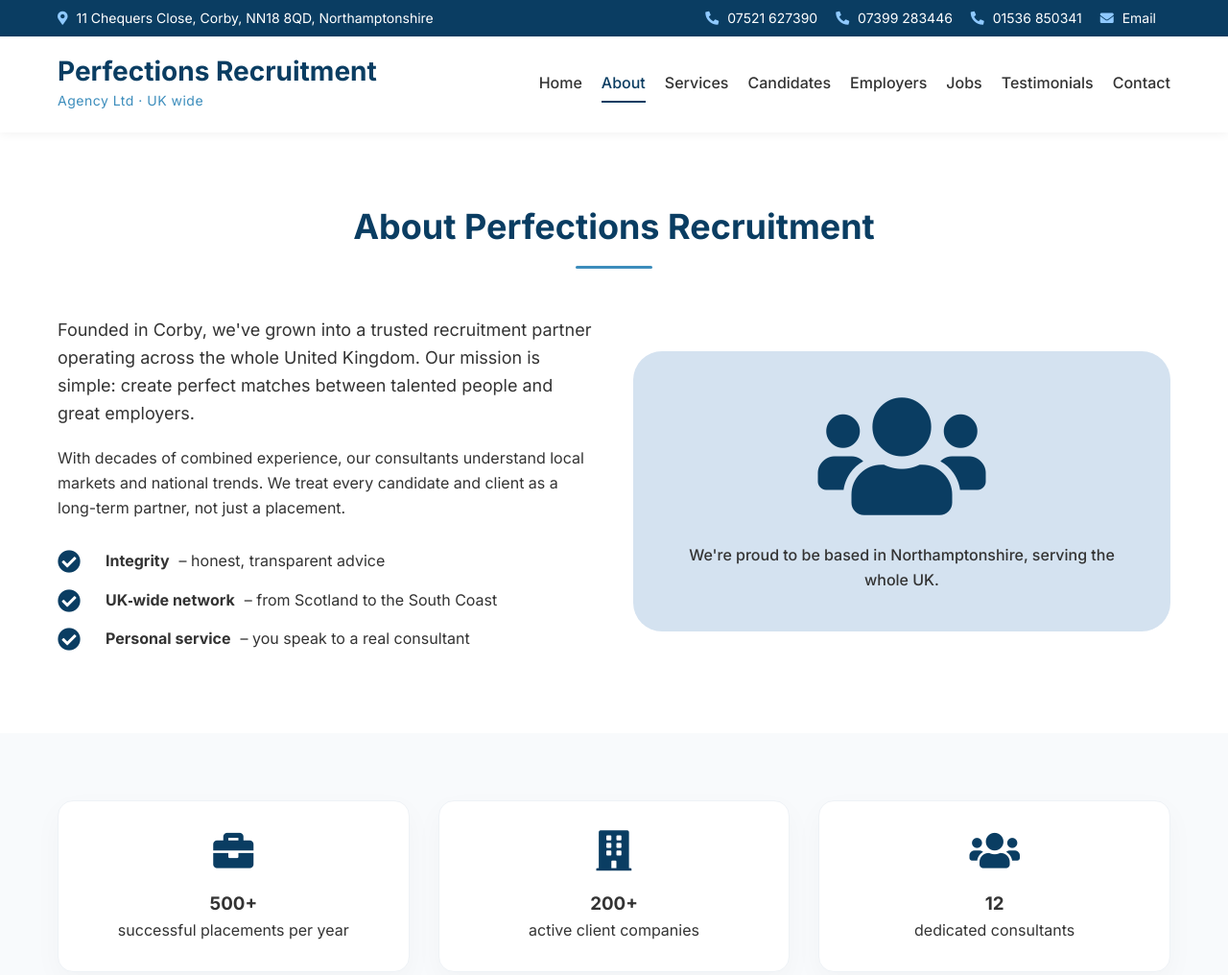
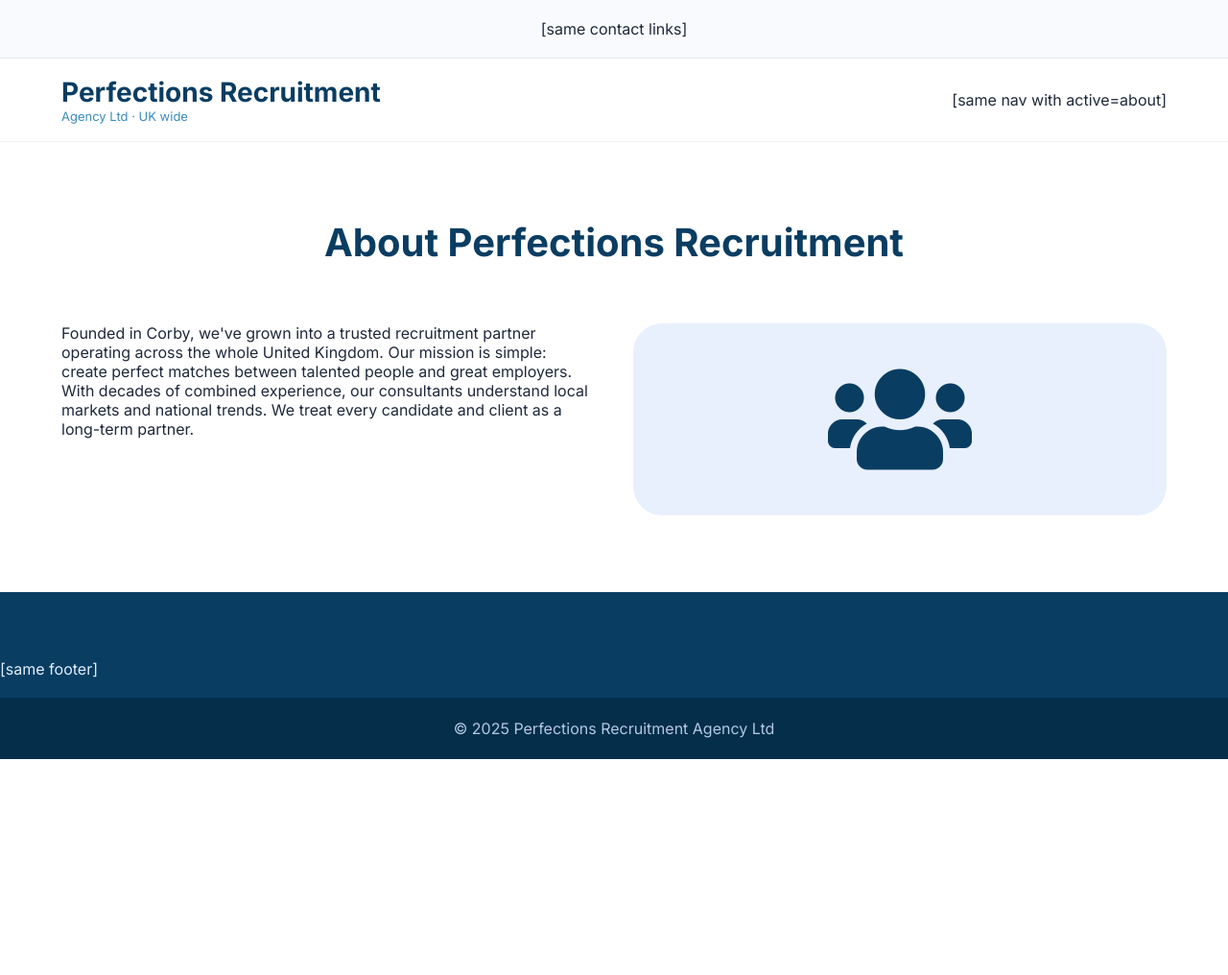
Before and after one commit to delux1000/Pfff, a website: page public/about.html in a window 1280 px wide. Shown: the top 1016 px of the page at 96% size. After the commit the page ends 800 px from the top, so only its background shows below. Drawn offline with Linux system fonts and the light colour scheme.

Commit message:
Update about.html

```diff
--- a/public/about.html
+++ b/public/about.html
@@ -2,128 +2,42 @@
 <html lang="en">
 <head>
   <meta charset="UTF-8">
-  <meta name="viewport" content="width=device-width, initial-scale=1.0">
-  <title>About Us - Perfections Recruitment Agency Ltd</title>
-  <!-- Google Fonts & Font Awesome -->
-  <link rel="preconnect" href="https://fonts.googleapis.com">
-  <link rel="preconnect" href="https://fonts.gstatic.com" crossorigin>
-  <link href="https://fonts.googleapis.com/css2?family=Inter:opsz,wght@14..32,400;14..32,500;14..32,600;14..32,700&display=swap" rel="stylesheet">
+  <title>About Us – Perfections Recruitment</title>
   <link rel="stylesheet" href="https://cdnjs.cloudflare.com/ajax/libs/font-awesome/5.15.4/css/all.min.css">
+  <link href="https://fonts.googleapis.com/css2?family=Inter:wght@400;500;600;700&display=swap" rel="stylesheet">
   <style>
     * { margin: 0; padding: 0; box-sizing: border-box; }
-    body { font-family: 'Inter', sans-serif; color: #333; line-height: 1.6; background: #fff; }
-    .top-bar { background: #0A3D62; color: white; padding: 8px 0; font-size: 14px; }
-    .top-bar .container { display: flex; justify-content: space-between; flex-wrap: wrap; gap: 10px; max-width: 1200px; margin: 0 auto; padding: 0 20px; }
-    .top-bar a { color: white; text-decoration: none; margin-right: 15px; white-space: nowrap; }
-    .top-bar i { margin-right: 5px; color: #8fc9ff; }
-    .container { max-width: 1200px; margin: 0 auto; padding: 0 20px; }
-    .main-header { background: white; box-shadow: 0 2px 10px rgba(0,0,0,0.05); padding: 20px 0; position: sticky; top: 0; z-index: 10; }
-    .main-header .container { display: flex; justify-content: space-between; align-items: center; flex-wrap: wrap; gap: 15px; max-width: 1200px; margin: 0 auto; padding: 0 20px; }
-    .logo h1 { font-size: 28px; font-weight: 700; color: #0A3D62; margin: 0; line-height: 1.2; }
-    .logo span { font-size: 14px; color: #3c8dbc; font-weight: 400; letter-spacing: 0.5px; }
+    body { font-family: 'Inter', sans-serif; color: #1e293b; }
+    .container { max-width: 1200px; margin: 0 auto; padding: 0 24px; }
+    .main-header { background: white; padding: 18px 0; border-bottom: 1px solid #edf2f7; }
+    .main-header .container { display: flex; justify-content: space-between; align-items: center; flex-wrap: wrap; }
+    .logo h1 { font-size: 28px; color: #0A3D62; }
+    .logo span { font-size: 13px; color: #3c8dbc; display: block; }
     .nav { display: flex; gap: 20px; flex-wrap: wrap; }
-    .nav a { color: #333; text-decoration: none; font-weight: 500; padding: 5px 0; transition: 0.3s; border-bottom: 2px solid transparent; }
+    .nav a { color: #2d3c4c; font-weight: 500; text-decoration: none; padding: 6px 0; border-bottom: 2px solid transparent; }
     .nav a:hover, .nav a.active { color: #0A3D62; border-bottom-color: #0A3D62; }
-    .btn { background: #0A3D62; color: white; padding: 10px 24px; border-radius: 30px; text-decoration: none; display: inline-block; font-weight: 600; transition: 0.3s; border: none; cursor: pointer; font-size: 16px; }
-    .btn:hover { background: #1f5a88; transform: translateY(-2px); box-shadow: 0 4px 12px rgba(10,61,98,0.2); }
-    .section { padding: 70px 0; }
-    .section-title { text-align: center; margin-bottom: 50px; }
-    .section-title h2 { font-size: 36px; color: #0A3D62; position: relative; display: inline-block; padding-bottom: 15px; }
-    .section-title h2::after { content: ''; position: absolute; bottom: 0; left: 50%; transform: translateX(-50%); width: 80px; height: 3px; background: #3c8dbc; border-radius: 2px; }
-    .grid-2 { display: grid; grid-template-columns: repeat(auto-fit, minmax(350px, 1fr)); gap: 40px; align-items: center; }
-    .grid-3 { display: grid; grid-template-columns: repeat(auto-fit, minmax(280px, 1fr)); gap: 30px; }
-    .card { background: white; border-radius: 16px; padding: 30px; box-shadow: 0 10px 30px rgba(0,0,0,0.03); transition: 0.3s; border: 1px solid #eef2f6; }
-    .card i { font-size: 42px; color: #0A3D62; margin-bottom: 20px; }
-    .footer { background: #0A3D62; color: #e0eefb; padding: 60px 0 20px; }
-    .footer .container { display: grid; grid-template-columns: repeat(auto-fit, minmax(220px, 1fr)); gap: 40px; max-width: 1200px; margin: 0 auto; padding: 0 20px; }
-    .footer h4 { color: white; margin-bottom: 25px; font-size: 18px; border-bottom: 1px solid #3c8dbc; padding-bottom: 10px; }
-    .footer ul { list-style: none; }
-    .footer li { margin-bottom: 12px; }
-    .footer a { color: #e0eefb; text-decoration: none; transition: 0.2s; }
-    .footer a:hover { color: white; padding-left: 5px; }
-    .footer i { margin-right: 12px; color: #8fc9ff; width: 20px; }
-    .footer .contact-info p { margin-bottom: 10px; }
-    .copyright { background: #052e4a; color: #bbd6f0; text-align: center; padding: 18px 0; font-size: 14px; }
-    .values-list li { margin-bottom: 15px; display: flex; align-items: center; gap: 10px; }
-    .values-list i { color: #0A3D62; font-size: 24px; width: 40px; }
-    @media (max-width: 768px) { .nav { justify-content: center; } .logo { text-align: center; width: 100%; } }
+    .btn { background: #0A3D62; color: white; padding: 12px 30px; border-radius: 40px; text-decoration: none; display: inline-block; font-weight: 600; }
+    .section { padding: 80px 0; }
+    .section-title { text-align: center; margin-bottom: 60px; }
+    .section-title h2 { font-size: 40px; color: #0A3D62; }
+    .grid-2 { display: grid; grid-template-columns: repeat(auto-fit, minmax(300px, 1fr)); gap: 40px; }
+    .contact-row { background: #f8fafd; padding: 20px 0; border-bottom: 1px solid #e2e8f0; }
+    .contact-row .container { display: flex; justify-content: center; gap: 30px; flex-wrap: wrap; }
+    .contact-row a { color: #0A3D62; font-weight: 500; text-decoration: none; }
+    .contact-row i { margin-right: 8px; color: #3c8dbc; }
+    .footer { background: #0A3D62; color: #e0eefb; padding: 70px 0 20px; }
+    .footer .container { display: grid; grid-template-columns: repeat(auto-fit, minmax(200px, 1fr)); gap: 40px; }
+    .footer h4 { color: white; border-bottom: 1px solid #3c8dbc; padding-bottom: 12px; }
+    .footer a { color: #e0eefb; text-decoration: none; }
+    .copyright { background: #052e4a; color: #b0c9e5; text-align: center; padding: 22px 0; }
+    @media (max-width: 768px) { .nav { justify-content: center; } }
   </style>
 </head>
 <body>
-  <!-- top contact bar (identical on all pages) -->
-  <div class="top-bar">
-    <div class="container">
-      <div><i class="fas fa-map-marker-alt"></i> 11 Chequers Close, Corby, NN18 8QD, Northamptonshire</div>
-      <div>
-        <a href="tel:07521627390"><i class="fas fa-phone-alt"></i> 07521 627390</a>
-        <a href="tel:07399283446"><i class="fas fa-phone-alt"></i> 07399 283446</a>
-        <a href="tel:01536850341"><i class="fas fa-phone-alt"></i> 01536 850341</a>
-        <a href="mailto:Akinkunmiokuseinde@gmail.com"><i class="fas fa-envelope"></i> Email</a>
-      </div>
-    </div>
-  </div>
-
-  <!-- header & navigation (same nav) -->
-  <header class="main-header">
-    <div class="container">
-      <div class="logo">
-        <h1>Perfections Recruitment</h1>
-        <span>Agency Ltd · UK wide</span>
-      </div>
-      <nav class="nav">
-        <a href="index.html">Home</a>
-        <a href="about.html" class="active">About</a>
-        <a href="services.html">Services</a>
-        <a href="candidates.html">Candidates</a>
-        <a href="employers.html">Employers</a>
-        <a href="jobs.html">Jobs</a>
-        <a href="testimonials.html">Testimonials</a>
-        <a href="contact.html">Contact</a>
-      </nav>
-    </div>
-  </header>
-
-  <!-- ABOUT PAGE CONTENT -->
-  <section class="section">
-    <div class="container">
-      <div class="section-title"><h2>About Perfections Recruitment</h2></div>
-      <div class="grid-2">
-        <div>
-          <p style="font-size: 18px; margin-bottom: 20px;">Founded in Corby, we've grown into a trusted recruitment partner operating across the whole United Kingdom. Our mission is simple: create perfect matches between talented people and great employers.</p>
-          <p style="margin-bottom: 20px;">With decades of combined experience, our consultants understand local markets and national trends. We treat every candidate and client as a long-term partner, not just a placement.</p>
-          <ul class="values-list" style="list-style: none; margin-top: 30px;">
-            <li><i class="fas fa-check-circle"></i> <strong>Integrity</strong> – honest, transparent advice</li>
-            <li><i class="fas fa-check-circle"></i> <strong>UK‑wide network</strong> – from Scotland to the South Coast</li>
-            <li><i class="fas fa-check-circle"></i> <strong>Personal service</strong> – you speak to a real consultant</li>
-          </ul>
-        </div>
-        <div style="background: #d4e2f0; border-radius: 30px; padding: 40px; text-align: center;">
-          <i class="fas fa-users" style="font-size: 140px; color: #0A3D62;"></i>
-          <p style="margin-top: 20px; font-weight: 500;">We're proud to be based in Northamptonshire, serving the whole UK.</p>
-        </div>
-      </div>
-    </div>
-  </section>
-
-  <!-- team / stats -->
-  <section class="section bg-light" style="background: #f8fafc;">
-    <div class="container">
-      <div class="grid-3">
-        <div class="card" style="text-align: center;"><i class="fas fa-briefcase"></i><h3>500+</h3><p>successful placements per year</p></div>
-        <div class="card" style="text-align: center;"><i class="fas fa-building"></i><h3>200+</h3><p>active client companies</p></div>
-        <div class="card" style="text-align: center;"><i class="fas fa-users"></i><h3>12</h3><p>dedicated consultants</p></div>
-      </div>
-    </div>
-  </section>
-
-  <!-- footer (same as home) -->
-  <footer class="footer">
-    <div class="container">
-      <div><h4>Perfections Recruitment</h4><p>Your trusted recruitment partner, based in Corby and operating across the United Kingdom.</p></div>
-      <div><h4>Quick links</h4><ul><li><a href="about.html">About us</a></li><li><a href="services.html">Services</a></li><li><a href="candidates.html">Candidates</a></li><li><a href="employers.html">Employers</a></li><li><a href="testimonials.html">Testimonials</a></li></ul></div>
-      <div><h4>Contact</h4><p><i class="fas fa-phone-alt"></i> 07521 627390</p><p><i class="fas fa-phone-alt"></i> 07399 283446</p><p><i class="fas fa-phone-alt"></i> 01536 850341</p><p><i class="fas fa-envelope"></i> Akinkunmiokuseinde@gmail.com</p><p><i class="fas fa-map-marker-alt"></i> 11 Chequers Close, Corby, NN18 8QD</p></div>
-    </div>
-  </footer>
-  <div class="copyright">© 2025 Perfections Recruitment Agency Ltd. All rights reserved.</div>
+  <div class="contact-row"><div class="container">[same contact links]</div></div>
+  <header class="main-header"><div class="container"><div class="logo"><h1>Perfections Recruitment</h1><span>Agency Ltd · UK wide</span></div><nav class="nav">[same nav with active=about]</nav></div></header>
+  <section class="section"><div class="container"><div class="section-title"><h2>About Perfections Recruitment</h2></div><div class="grid-2"><div><p>Founded in Corby, we've grown into a trusted recruitment partner operating across the whole United Kingdom. Our mission is simple: create perfect matches between talented people and great employers.</p><p>With decades of combined experience, our consultants understand local markets and national trends. We treat every candidate and client as a long-term partner.</p></div><div style="background:#e8f0fe; padding:40px; border-radius:30px; text-align:center;"><i class="fas fa-users" style="font-size:120px; color:#0A3D62;"></i></div></div></div></section>
+  <footer class="footer">[same footer]</footer>
+  <div class="copyright">© 2025 Perfections Recruitment Agency Ltd</div>
 </body>
 </html>
```
